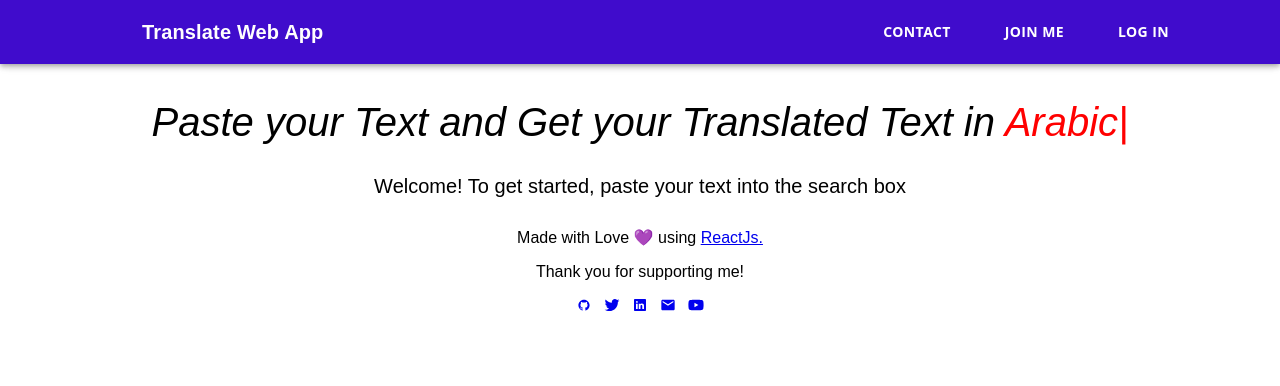
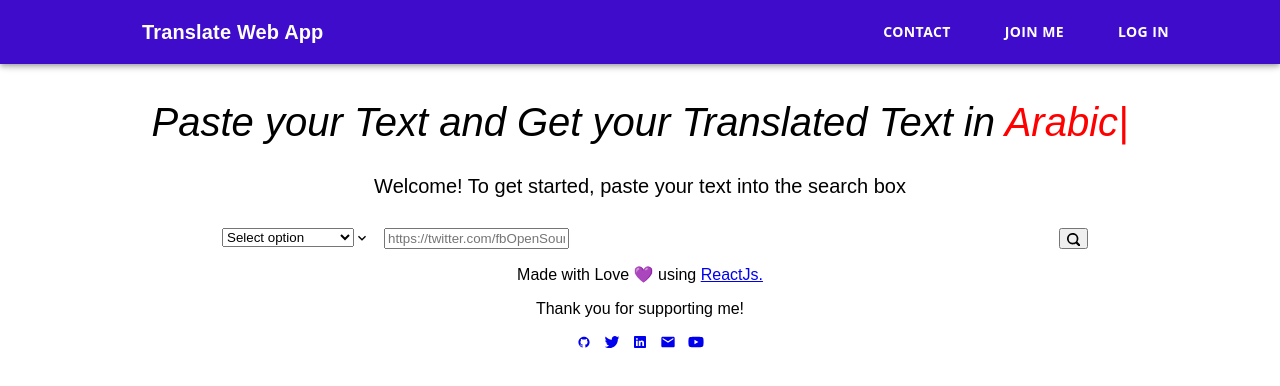
Before and after one commit to th-rpy/TranslateReactjsWebApp, a React (Create React App) app: page / in a window 1280 px wide. Shown: the top 386 px of the page. Built offline with nearby package versions, Linux system fonts and the light colour scheme.

Commit message:
Update the Translate and header component

```diff
--- a/src/components/Translate.js
+++ b/src/components/Translate.js
@@ -51,7 +51,26 @@ const Translate = () => {
           Welcome! To get started, paste your text into the search box
         </Text>
       </Box>
-
+      <Box className="i" my="12" align="center">
+        <form  autoComplete="on">
+          <InputGroup maxW="70vw">
+		  	<Select placeholder="Select option" maxW = "15vw">
+				<option value="option1">Twitter</option>
+				<option value="option2">Facebook</option>
+				<option value="option2">Instagram</option>
+			</Select>
+            <Input
+              name="tweetURL"
+              placeholder="https://twitter.com/fbOpenSource/status/1369334666843488256"
+            />
+            <InputRightElement>
+              <button type="submit">
+                <Search2Icon fontSize={font_size} color="blue.700" />
+              </button>
+            </InputRightElement>
+          </InputGroup>
+        </form>
+      </Box>
 
     </div>
   );
```
Also changed, not shown: src/argon-react-white.png (added).
